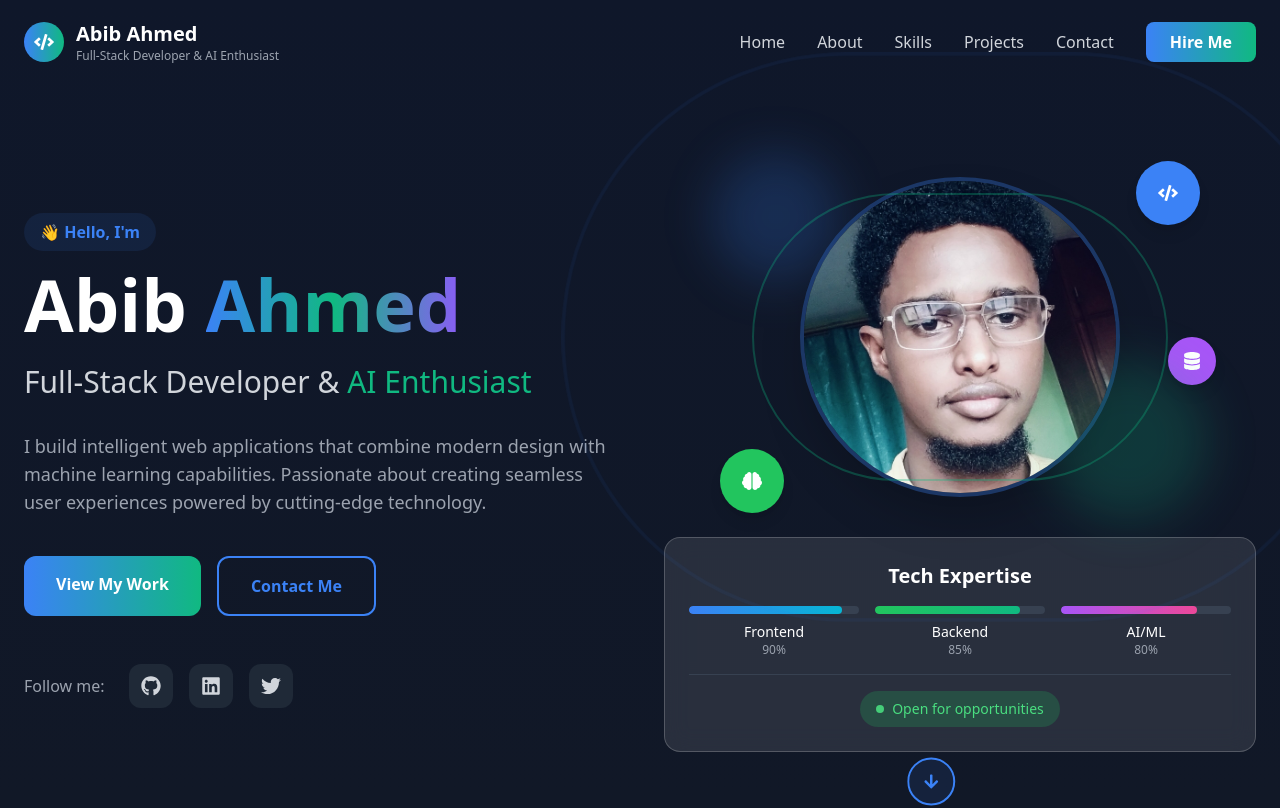
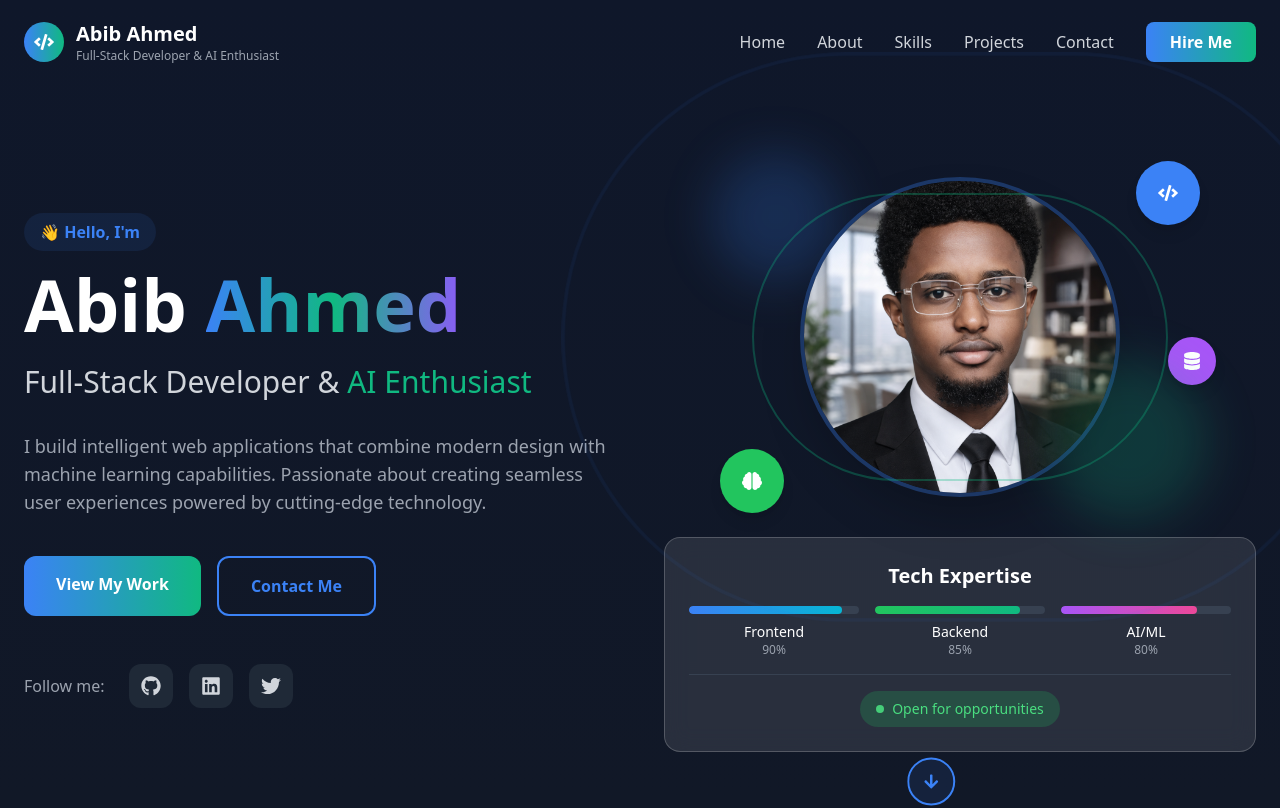
Before and after one commit to fdesdsf/PORTFOLIO_MANAGEMENT, a React (Vite) app in the folder portfolio-site/: page / in a window 1280 px wide. Shown: the top 808 px of the page. Built offline with nearby package versions, Linux system fonts and the light colour scheme.

Commit message:
chnage profile pic

```diff
--- a/portfolio-site/src/components/Hero.jsx
+++ b/portfolio-site/src/components/Hero.jsx
@@ -70,7 +70,7 @@ const Hero = () => {
               <div className="relative z-10">
                 <div className="w-64 h-64 md:w-80 md:h-80 mx-auto rounded-full overflow-hidden border-4 border-primary/30 shadow-2xl">
                   <img
-                    src="/images/profile.jpg"
+                    src="/images/profile.png"
                     alt="Abib Ahmed - Full Stack Developer"
                     className="w-full h-full object-cover"
                     onError={(e) => {
```
Also changed, not shown: portfolio-site/public/images/profile.jpg (deleted), portfolio-site/public/images/profile.png (added).
